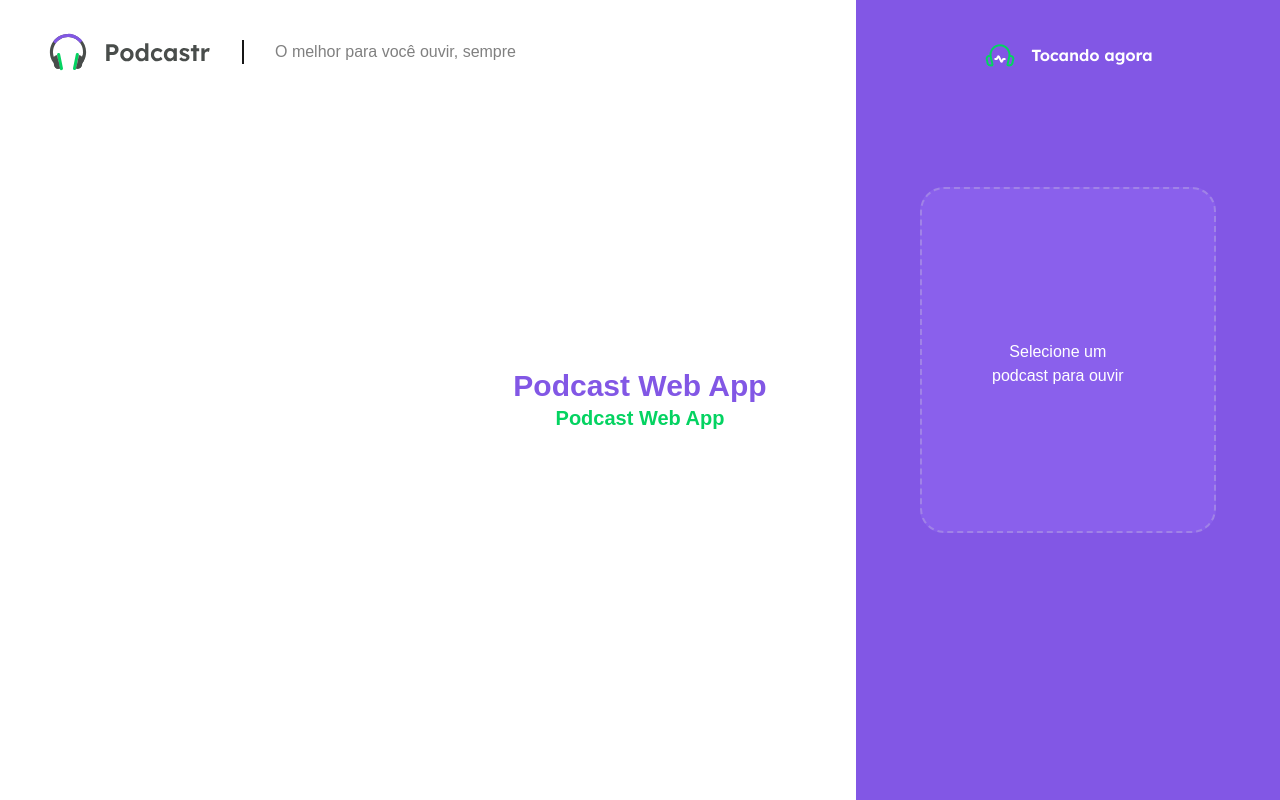
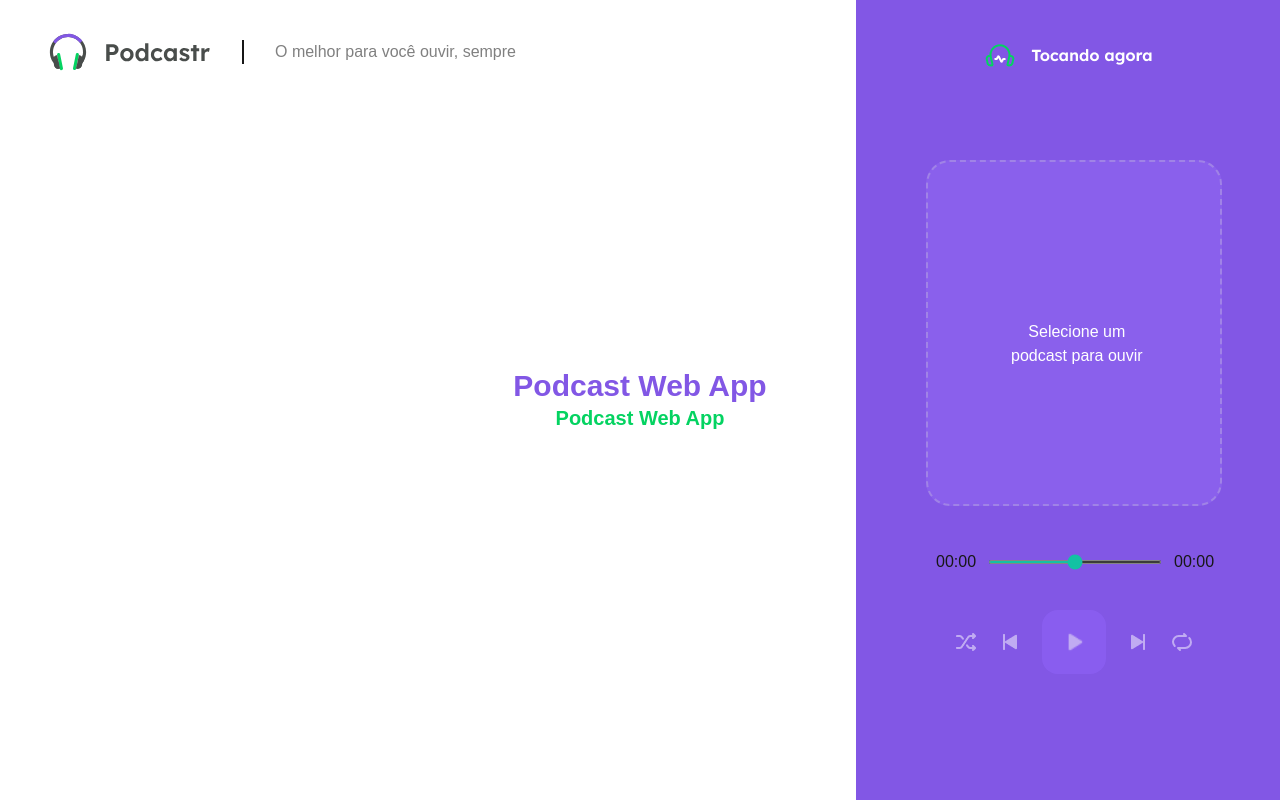
Before and after one commit to HamzaAmir97/podcast_web_app, a Next.js app in the folder frontend/: page / in a window 1280 px wide. Built offline with nearby package versions, Linux system fonts and the light colour scheme.

Commit message:
build media player

```diff
--- a/frontend/components/Core/SideBarPlayer.tsx
+++ b/frontend/components/Core/SideBarPlayer.tsx
@@ -8,6 +8,9 @@ const SideBarPlayer = () => {
     flex flex-col gap-10 items-center
     '
     >
+
+
+
 
         {/* logo */}
         <div className='pb-15'>
@@ -21,8 +24,14 @@ const SideBarPlayer = () => {
     </div>
 
 
+
+
+
     {/* podcast player */}
-    <div className=' absolute top-[187px] left-[64px] w-[296px] h-[346px]  bg-[#9F75FF]  border-dashed border-[2px]
+
+    {/* podcast player container */}
+    <div>
+    <div className=' absolute top-[160px] left-[70px] w-[296px] h-[346px]  bg-[#9F75FF]  border-dashed border-[2px]
      rounded-[24px] flex justify-center items-center border-[#E6E8EB]  opacity-30
     '>
 
@@ -30,20 +39,87 @@ const SideBarPlayer = () => {
 
     </div>
 
-    <p className=' absolute top-[340px] left-[136px]     text-white text-center '>Selecione um <br/>
+    <p className=' absolute top-[320px] left-[155px]     text-white text-center '>Selecione um <br/>
 podcast para ouvir</p>
+
+
     </div>
 
 
 
+  {/* podcast player progress and controls */}
+
+
+     <div>
+     {/* podcast player progress */}
+     <div className='absolute top-[550px] left-[80px]
+     flex justify-center items-center gap-3
+     '>
+       <label>00:00</label>
+       <input type="range"
+       min={0}
+       max={100}
+       className='w-[174px] h-[4px] [accent-color:#13c2a3]'
+       />
+       <label>00:00</label>
+     </div>
+
     {/* podcast player controls */}
-    {/* <div className='w-[296px] h-[346px]  bg-[#9F75FF]  border-dashed border-[2px]
-     rounded-[24px] flex justify-center items-center border-[#E6E8EB]  opacity-50
+    <div className='
+    absolute
+    top-[610px] left-[90px]
+    w-[256px] h-[64px]
+      flex justify-center items-center gap-5  opacity-50
+   cursor-pointer
     '>
+
+    <Image
+    src="/icons/shuffle.png"
+    alt="Logo"
+    width={24}
+    height={24}
+    className=' hover:bg-[#6F48C9] hover:rounded-[16px]'
+    />
+    <Image
+    src="/icons/play_right_arrow.png"
+    alt="Logo"
+    width={24}
+    height={24}
+    className=' hover:bg-[#6F48C9] hover:rounded-[16px]'
+    />
+    <div className='
+    flex justify-center items-center
+    w-[64px] h-[64px] rounded-[16px] bg-[#9164FA] hover:bg-[#6F48C9] hover:rounded-[16px]'>
+    <Image
+    src="/icons/play_arrow.png"
+    alt="Logo"
+    width={32}
+    height={32}
+    className=' '
+    />
+    </div>
+    <Image
+    src="/icons/play_left_arrow.png"
+    alt="Logo"
+    width={24}
+    height={24}
+    className=' hover:bg-[#6F48C9] hover:rounded-[16px]'
+    />
+    <Image
+    src="/icons/repeat.svg"
+    alt="Logo"
+    width={24}
+    height={24}
+    className=' hover:bg-[#6F48C9] hover:rounded-[16px]'
+    />
+
+    </div>
+
+    </div>
 
 
 
-    </div> */}
+ </div>
 
 
     </div>
```
Also changed, not shown: frontend/public/icons/repeat.svg (added), frontend/public/icons/shuffle.png (added).
